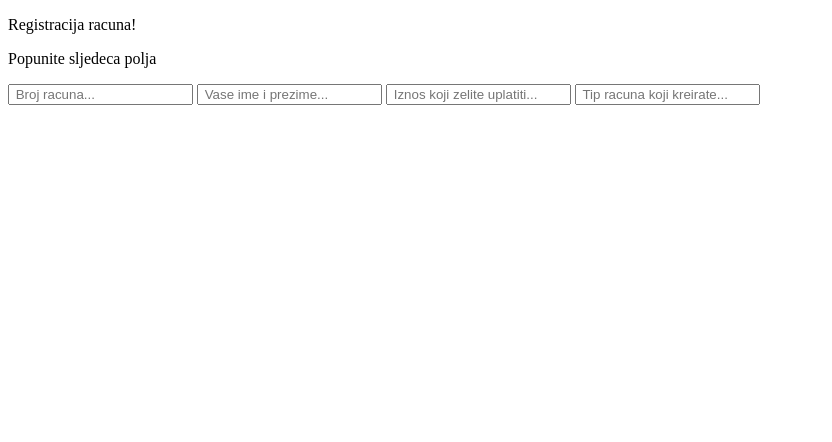
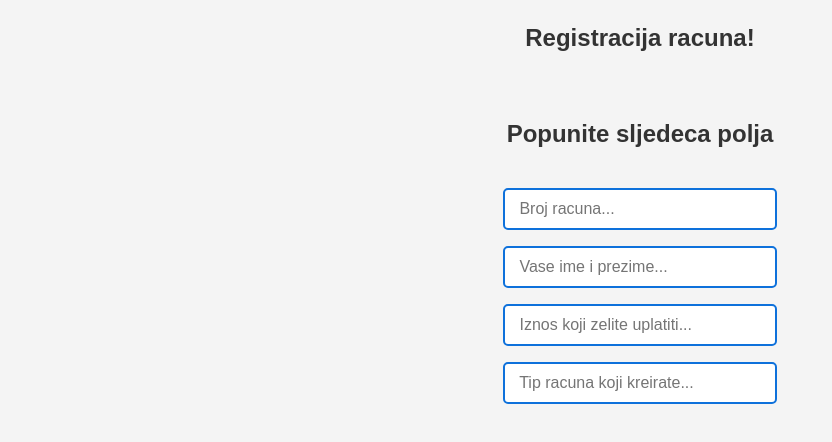
Before and after one commit to maid-kurtic/DOMbanka, a plain HTML site: page registracija.html in a window 1280 px wide. Shown: the whole page, without its empty margins (0-832 px from the left). Drawn offline with Linux system fonts and the light colour scheme.

Commit message:
CSS (zavrsen)

```diff
--- a/index.css
+++ b/index.css
@@ -1,3 +1,4 @@
+
 body {
     font-family: Arial, sans-serif;
     display: flex;
--- a/registracija.html
+++ b/registracija.html
@@ -5,6 +5,7 @@
     <meta name="viewport" content="width=device-width, initial-scale=1.0">
     <title>Document</title>
     <script src = 'registracija.js' type="module" defer></script>
+    <link rel="stylesheet" href="index.css">
 </head>
 <body>
     <div id = "title">
```
Also changed, not shown: stanjeRacuna.html (+1 -0 lines).
